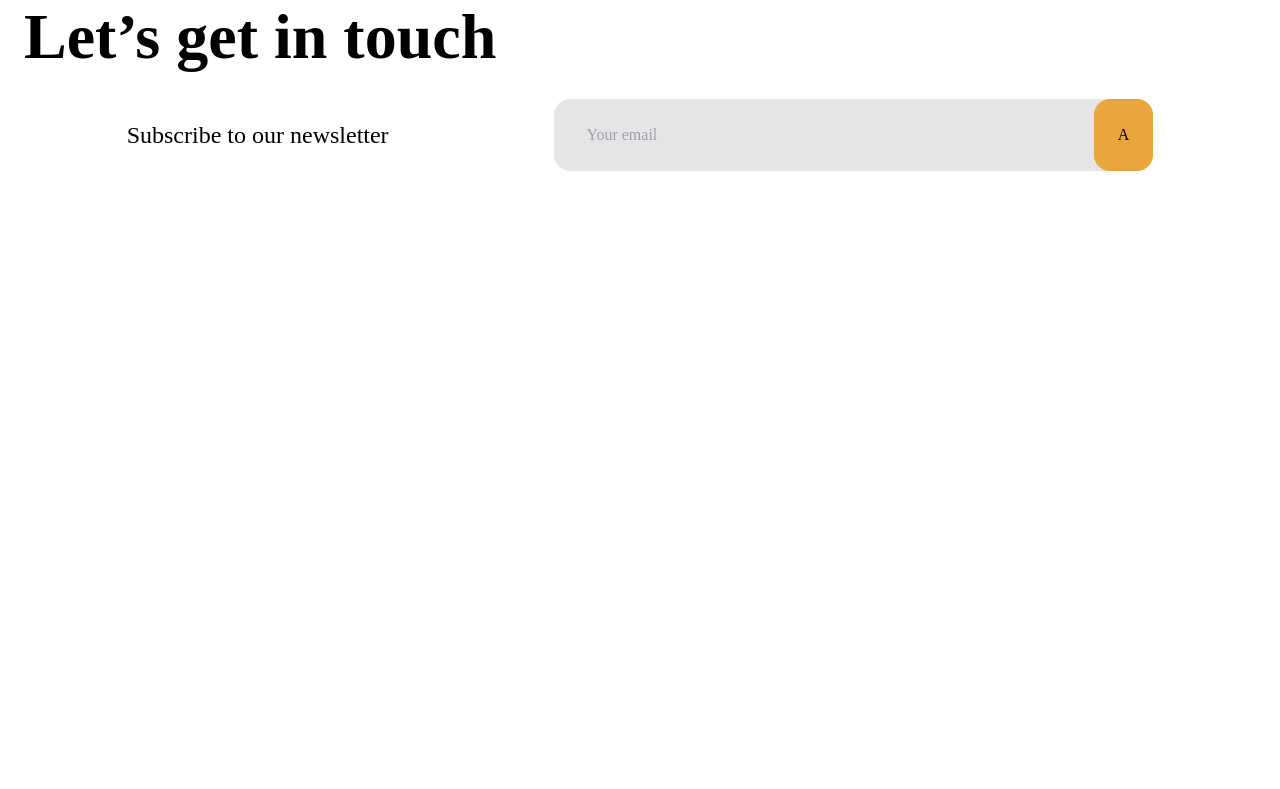
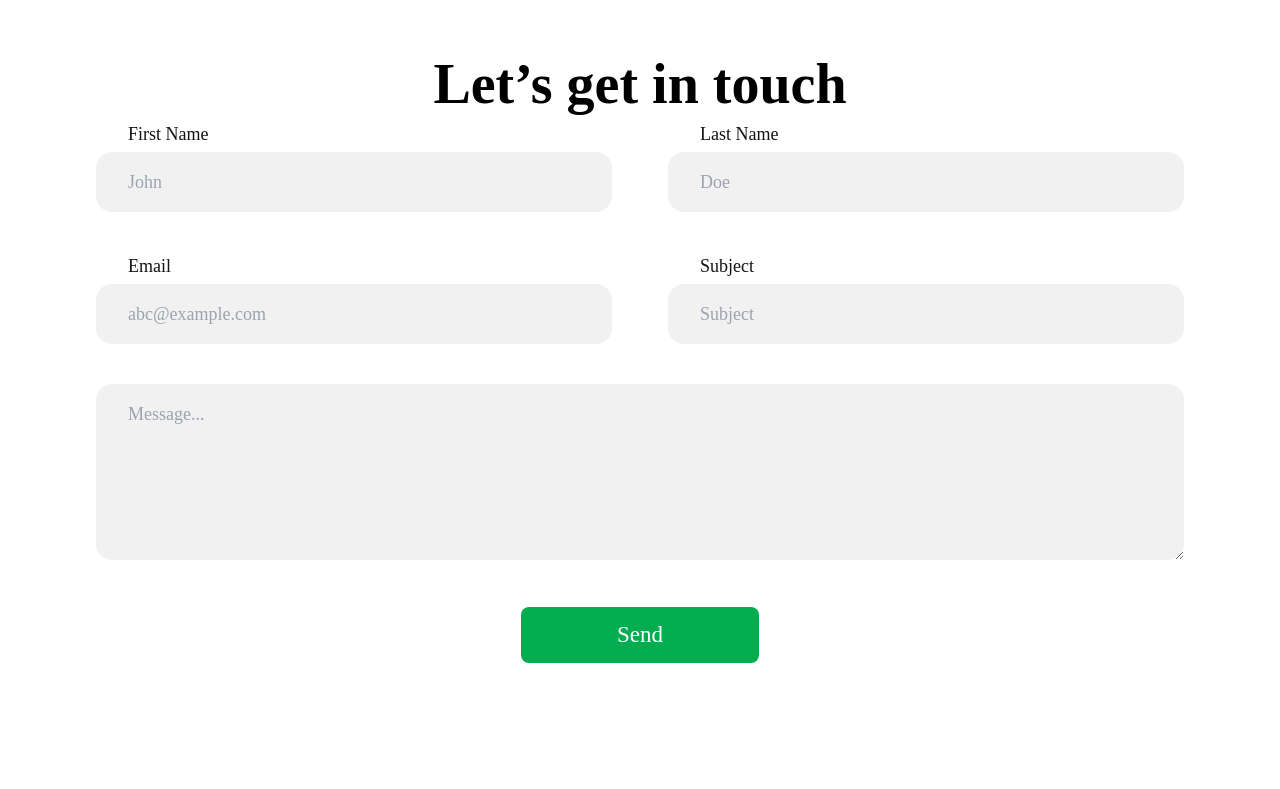
Before and after one commit to donkorBN/ostrohub-v2, a Next.js app: page /contact in a window 1280 px wide. Shown: the top 789 px of the page. Built offline with nearby package versions, Linux system fonts and the light colour scheme; a web font is replaced by a local one.

Commit message:
{Build: Contact page completed -Icons to be added}

```diff
--- a/src/app/contact/page.tsx
+++ b/src/app/contact/page.tsx
@@ -1,11 +1,37 @@
-import Suscribe from "@/components/subscribe/suscribe"
-import Typography from "@/components/typography"
+"use client";
+import ContactForm from "@/components/contact/contactForm";
+import ContactInput from "@/components/contact/contactInput";
+import Suscribe from "@/components/subscribe/suscribe";
+import Typography from "@/components/typography";
+import { useState } from "react";
 
-export default function Contact (){
-    return (
-        <main className=" px-4 md:px-6">
-            <Typography.h1 className="text-sm-important">Let’s get in touch</Typography.h1>
-            <Suscribe />
-        </main>
-    )
+export default function Contact() {
+  const [firstName, setFirstName] = useState("");
+
+  const handleChange = (event: React.ChangeEvent<HTMLInputElement>) => {
+    setFirstName(event.target.value);
+  };
+
+  return (
+    <main className="px-4 md:px-10 lg:px-24">
+      <div className="w-full min-h-[80vh] flex flex-col gap-4 justify-center items-start md:items-center py-16">
+        <Typography.h2 className="hidden md:block">
+          Let’s get in touch
+        </Typography.h2>
+        <Typography.h3 className="block md:hidden">Get in touch</Typography.h3>
+        <div className="w-full grid  grid-cols-1 gap-4 md:grid-cols-2 lg:gap-x-14 lg:gap-y-10">
+          <ContactForm />
+        </div>
+        <div className="relative mt-24 py-4 px-2 self-center">
+          <div className="h-[72px] w-[72px] md:h-[100px] md:w-[100px] rounded-full bg-[#EAA53E] absolute -z-10 top-4 -left-3"></div>
+          <Typography.h2 className="py-8">Join our socials</Typography.h2>
+          <div className="h-7 w-5/6 bg-black-700 m-auto mb-8"></div>
+          <Typography.p className="text-sm md:text-lg font-extralight text-center">
+            send us a mail contact @ostrohub.com
+          </Typography.p>
+        </div>
+      </div>
+      <Suscribe />
+    </main>
+  );
 }
--- a/src/app/page.tsx
+++ b/src/app/page.tsx
@@ -1,6 +1,7 @@
 import GoalSection from "@/components/landingPage/goalSection";
 import HeroSection from "@/components/landingPage/heroSection";
 import SkillSection from "@/components/landingPage/skillSections";
+import Navbar from "@/components/navbar/navbar";
 import Suscribe from "@/components/subscribe/suscribe";
 
 // export const metadata = {
@@ -10,11 +11,14 @@ import Suscribe from "@/components/subscribe/suscribe";
 
 export default function Home() {
   return (
-    <main className=" px-4 md:px-6">
+    <main >
+      <Navbar />
+      <div className=" px-4 md:px-6">
       <HeroSection />
       <SkillSection />
       <GoalSection />
       <Suscribe />
+      </div>
     </main>
   );
 }
--- /dev/null
+++ b/src/components/contact/contactForm.tsx
@@ -0,0 +1,49 @@
+"use client";
+import { useState } from "react";
+import ContactInput from "./contactInput";
+
+export default function ContactForm() {
+  const [firstName, setFirstName] = useState("");
+
+  const handleChange = (event: React.ChangeEvent<HTMLInputElement>) => {
+    setFirstName(event.target.value);
+  };
+  return (
+    <>
+      <ContactInput
+        label="First Name"
+        type="text"
+        placeholder="John"
+        value={firstName}
+        onChange={handleChange}
+      />
+      <ContactInput
+        label="Last Name"
+        type="text"
+        placeholder="Doe"
+        value={firstName}
+        onChange={handleChange}
+      />
+      <ContactInput
+        label="Email"
+        type="email"
+        placeholder="abc@example.com"
+        value={firstName}
+        onChange={handleChange}
+      />
+      <ContactInput
+        label="Subject"
+        type="text"
+        placeholder="Subject"
+        value={firstName}
+        onChange={handleChange}
+      />
+      <div className="md:col-span-2">
+        <textarea placeholder="Message..." className="w-full px-8 py-4 text-lg min-h-44 rounded-2xl bg-[#90909021] text-[#22222259] border-none outline-none "/>
+      </div>
+      <div className="text-center  md:col-span-2 flex justify-center">
+        <button className="border-none outline-none bg-[#01AD4F] rounded-lg text-white text-base px-7 py-[6px] md:px-32 md:py-[10px] lg:text-[23px] lg:px-24 lg:py-[16px]">Send</button>
+      </div>
+    </>
+  );
+}
--- /dev/null
+++ b/src/components/contact/contactInput.tsx
@@ -0,0 +1,29 @@
+
+import React from 'react';
+
+interface InputProps {
+  label: string;
+  type?: 'text' | 'email' | 'password' | string; // Flexible type for other input types
+  placeholder?: string;
+  value: string;
+  onChange: (event: React.ChangeEvent<HTMLInputElement>) => void;
+  className?: string; // Optional custom CSS class for styling
+}
+
+export default function ContactInput ({ label, type = 'text', placeholder, value, onChange, className } : InputProps){
+  return (
+    <div className="flex flex-col">
+      <label htmlFor={label} className="text-sm lg:text-lg text-[#141414] px-[10px] md:px-8 mb-1">
+        {label}
+      </label>
+      <input
+        id={label} // Link label and input for accessibility
+        type={type}
+        placeholder={placeholder}
+        className={`w-full px-4 py-[10px] md:px-8 md:py-4  text-sm lg:text-lg rounded-lg md:rounded-2xl bg-[#90909021] text-[#22222259] border-none outline-none ${className || ''}`} // Apply custom class if provided
+        value={value}
+        onChange={onChange}
+      />
+    </div>
+  );
+};
--- a/src/components/navbar/navbar.tsx
+++ b/src/components/navbar/navbar.tsx
@@ -0,0 +1,7 @@
+import Image from "next/image";
+
+export default function Navbar(){
+    return(
+        <h2>Navbar</h2>
+    )
+}
--- a/src/components/subscribe/suscribe.tsx
+++ b/src/components/subscribe/suscribe.tsx
@@ -9,7 +9,7 @@ export default function Suscribe() {
       <div className="flex w-full md:w-7/12 relative">
         <input
           type="text"
-          className="border-none bg-[#9090903B] px-5 py-3 md:px-6 md:py-4 lg:px-8 lg:py-6 w-full rounded-2xl"
+          className="border-none bg-[#9090903B] px-5 py-3 md:px-6 md:py-4 w-full rounded-2xl"
           placeholder="Your email"
         />
         <button className="border-none h-full outline-none bg-[#EAA53E] px-6 py-3 rounded-2xl absolute right-0 top-0">
```
